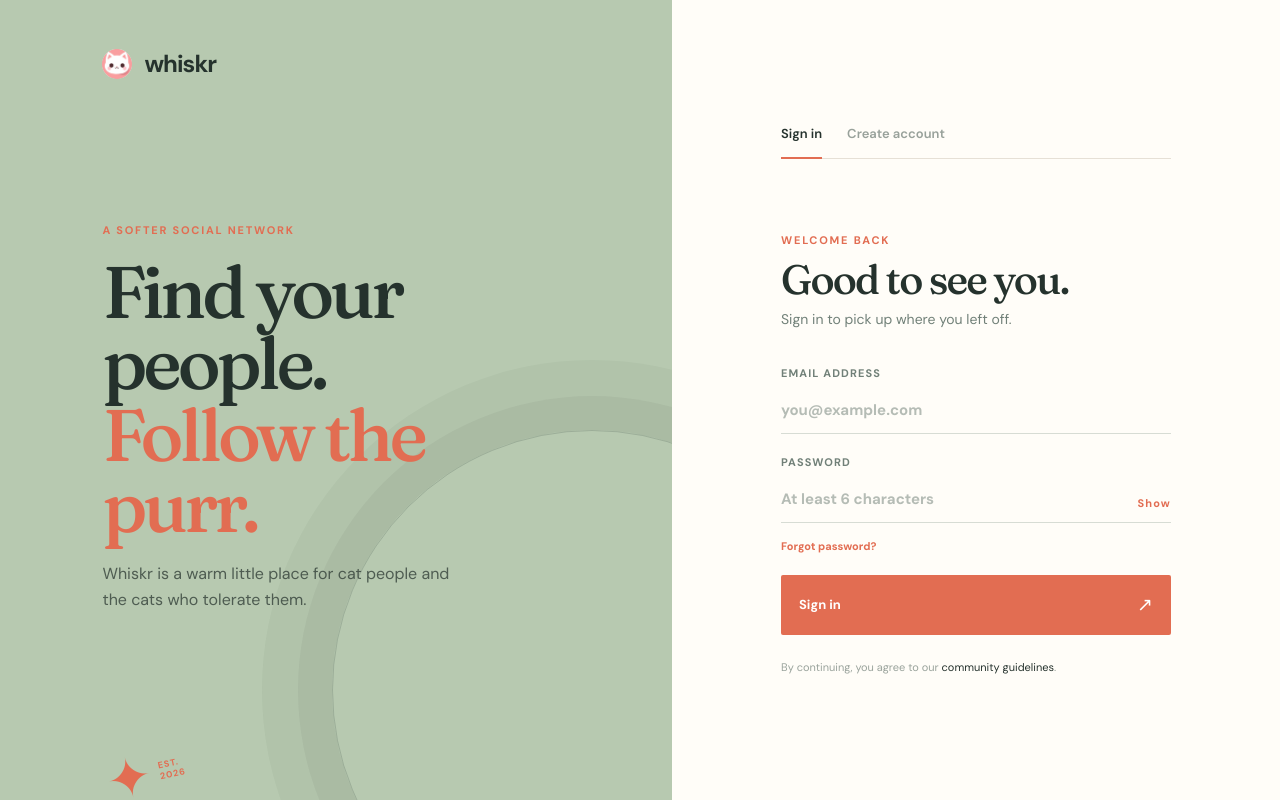
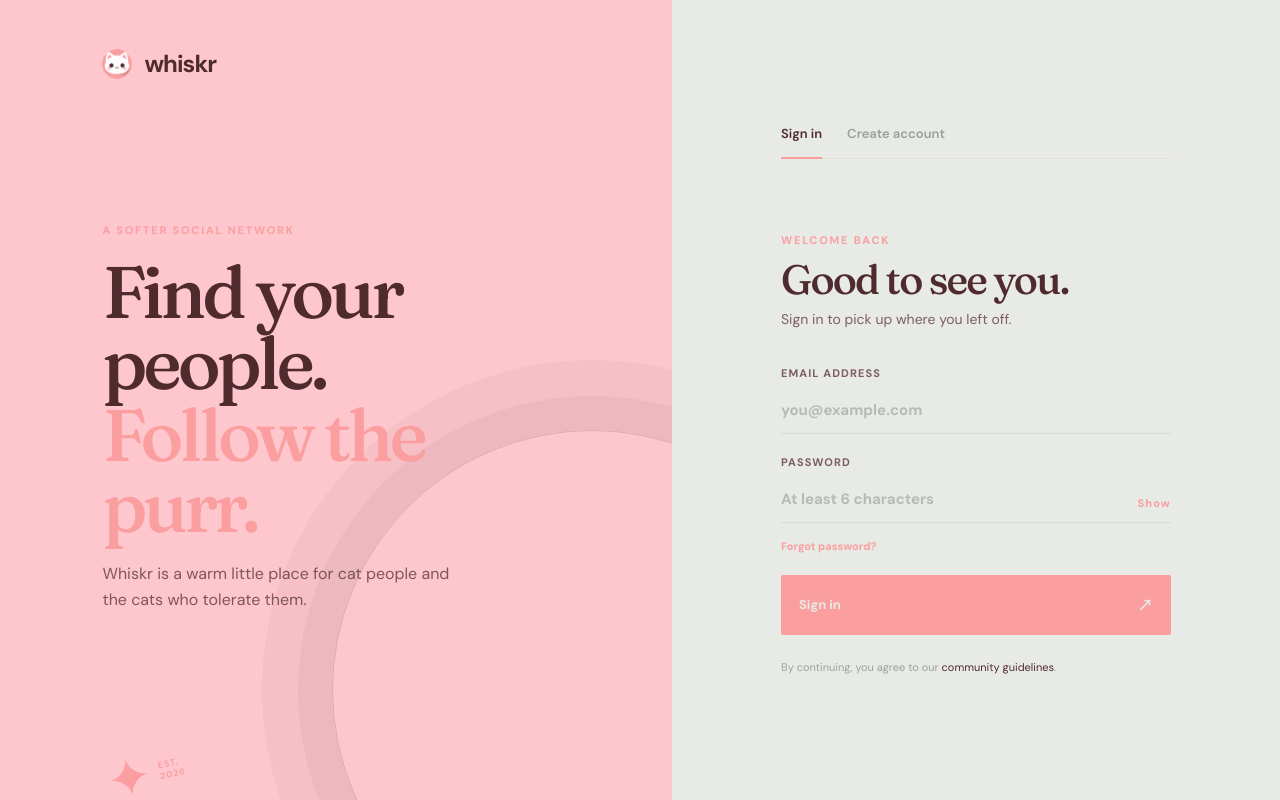
Before and after one commit to PeanutButterr/Whiskr, a Next.js app: page / in a window 1280 px wide. Built offline with nearby package versions, Linux system fonts and the light colour scheme.

Commit message:
Update Whiskr color palette

```diff
--- a/src/app/globals.css
+++ b/src/app/globals.css
@@ -9,21 +9,21 @@
   border-radius: 50%;
   object-fit: cover;
 }
-:root { --ink: #25322d; --muted: #718078; --cream: #f6f1e8; --paper: #fffdf8; --sage: #b7c9b0; --coral: #e26d52; }
+:root { --ink: #4f2b2f; --muted: #7d5d61; --cream: #e8eae6; --paper: #e8eae6; --sage: #fec7cd; --coral: #fa9e9f; }
 * { box-sizing: border-box; }
 body { margin: 0; background: var(--cream); color: var(--ink); font-family: 'DM Sans', sans-serif; }
 button, input { font: inherit; }
 button { cursor: pointer; }
 .auth-shell { min-height: 100vh; display: grid; grid-template-columns: minmax(0, 1.05fr) minmax(420px, .95fr); overflow: hidden; }
 .brand-panel { position: relative; display: flex; flex-direction: column; justify-content: space-between; min-height: 100vh; padding: 46px clamp(36px, 8vw, 120px); background: var(--sage); overflow: hidden; }
-.brand-panel::after { content: ''; position: absolute; width: 520px; height: 520px; border: 1px solid rgba(37,50,45,.18); border-radius: 50%; right: -180px; bottom: -150px; box-shadow: 0 0 0 34px rgba(37,50,45,.05), 0 0 0 70px rgba(37,50,45,.04); }
+.brand-panel::after { content: ''; position: absolute; width: 520px; height: 520px; border: 1px solid rgba(79,43,47,.18); border-radius: 50%; right: -180px; bottom: -150px; box-shadow: 0 0 0 34px rgba(79,43,47,.05), 0 0 0 70px rgba(79,43,47,.04); }
 .brand-lockup { display: flex; align-items: center; gap: 12px; font-size: 24px; font-weight: 700; letter-spacing: -.04em; }
 .brand-mark { display: inline-grid; place-items: center; width: 38px; height: 38px; border-radius: 50%; background: var(--coral); color: var(--paper); font-family: Fraunces, serif; font-size: 25px; font-weight: 600; transform: rotate(-10deg); }
 .brand-story { max-width: 540px; margin-top: auto; margin-bottom: 100px; position: relative; z-index: 1; }
 .eyebrow { color: var(--coral); font-size: 11px; font-weight: 700; letter-spacing: .16em; line-height: 1.4; text-transform: uppercase; }
 .brand-story h1, .welcome-panel h1 { margin: 18px 0; font-family: Fraunces, Georgia, serif; font-size: clamp(48px, 5.7vw, 86px); font-weight: 500; letter-spacing: -.055em; line-height: .98; }
 .brand-story h1 em { color: var(--coral); font-style: normal; }
-.brand-story p:not(.eyebrow) { max-width: 360px; color: rgba(37,50,45,.72); font-size: 16px; line-height: 1.65; }
+.brand-story p:not(.eyebrow) { max-width: 360px; color: rgba(79,43,47,.72); font-size: 16px; line-height: 1.65; }
 .cat-stamp { display: flex; align-items: center; gap: 8px; color: var(--coral); font-family: Fraunces, serif; font-size: 54px; line-height: .75; transform: rotate(-12deg); }
 .cat-stamp span { font-family: 'DM Sans', sans-serif; font-size: 9px; font-weight: 700; letter-spacing: .1em; line-height: 1.3; }
 .form-panel { display: grid; place-items: center; padding: 56px clamp(32px, 7vw, 105px); background: var(--paper); }
@@ -44,8 +44,8 @@ input::placeholder { color: #b5bcb5; }
 .visibility-button, .text-button { border: 0; background: transparent; color: var(--coral); font-size: 11px; font-weight: 700; }
 .visibility-button { position: absolute; right: 0; bottom: 12px; }
 .text-button { justify-self: start; margin-top: -5px; padding: 0; }
-.primary-button { display: flex; align-items: center; justify-content: space-between; width: 100%; border: 0; border-radius: 2px; padding: 16px 18px; background: var(--coral); color: white; font-size: 13px; font-weight: 700; transition: transform .2s, background .2s; }
-.primary-button:hover { background: #cc5941; transform: translateY(-2px); }
+.primary-button { display: flex; align-items: center; justify-content: space-between; width: 100%; border: 0; border-radius: 2px; padding: 16px 18px; background: var(--coral); color: #e8eae6; font-size: 13px; font-weight: 700; transition: transform .2s, background .2s; }
+.primary-button:hover { background: #f28d91; transform: translateY(-2px); }
 .primary-button span { font-size: 19px; font-weight: 400; }
 .form-message { margin: 0; font-size: 12px; line-height: 1.5; }
 .error { color: #b4463c; }
@@ -53,7 +53,7 @@ input::placeholder { color: #b5bcb5; }
 .fine-print { margin-top: 24px; color: #9aa39c; font-size: 11px; line-height: 1.5; }
 .fine-print a { color: var(--ink); }
 .signed-in-shell { display: grid; place-items: center; background: var(--sage); }
-.welcome-panel { width: min(100% - 48px, 600px); padding: clamp(40px, 8vw, 90px); background: var(--paper); box-shadow: 14px 14px 0 rgba(37,50,45,.12); }
+.welcome-panel { width: min(100% - 48px, 600px); padding: clamp(40px, 8vw, 90px); background: var(--paper); box-shadow: 14px 14px 0 rgba(79,43,47,.12); }
 .welcome-panel h1 { font-size: clamp(48px, 7vw, 78px); }
 .welcome-copy { max-width: 390px; margin: 0 0 34px; color: var(--muted); line-height: 1.7; }
 .welcome-panel .primary-button { max-width: 180px; }
```
